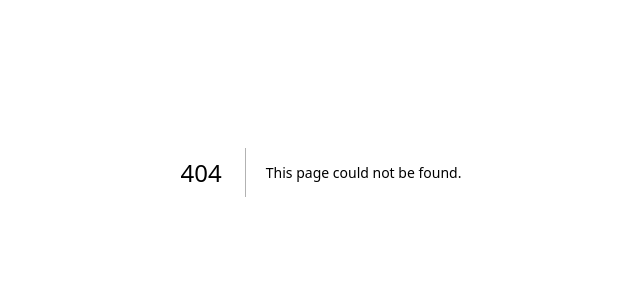
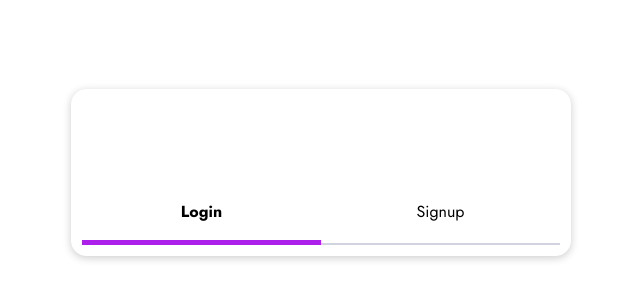
Before and after one commit to ajaysrinivas333/ProductFeedbackApp, a Next.js app: page /auth in a window 1280 px wide. Before the commit this address had no page. Shown: the part 228-528 px from the top of the page, without its empty margins (319-959 px from the left). Built offline with nearby package versions, Linux system fonts and the light colour scheme.

Commit message:
Added Login Wrapper layout with tabs switch

```diff
--- a/package.json
+++ b/package.json
@@ -22,6 +22,7 @@
     "@types/react-dom": "18.0.9",
     "eslint": "8.30.0",
     "eslint-config-next": "13.1.0",
+    "sass": "^1.57.1",
     "typescript": "4.9.4"
   }
 }
--- /dev/null
+++ b/src/components/UI/Card.tsx
@@ -0,0 +1,12 @@
+interface CardProps {
+  className?: string;
+  children: React.ReactNode;
+}
+
+const Card = (props: CardProps) => {
+  const classes = `card ${props.className}`;
+  return <div className={classes}>{props.children}</div>;
+};
+
+
+export default Card
--- /dev/null
+++ b/src/pages/auth/auth.module.scss
@@ -0,0 +1,62 @@
+.wrapper {
+    height: 100vh;
+    width: 100%;
+    display: flex;
+    align-items: center;
+
+    // Auth Container styles
+    .auth-container {
+        margin: auto;
+        max-width: 500px;
+
+        width: 50vw;
+
+        // Avatar wrapper styles
+
+        .avatar-wrapper {
+            min-height: 100px;
+        }
+
+        .actions-wrapper {
+            position: relative;
+
+            .actions-switch {
+                display: flex;
+                justify-content: space-between;
+
+                .login,
+                .signup {
+                    text-align: center;
+                    flex-basis: 50%;
+                    font-weight: 400;
+                    font-size: 16px;
+
+                    &.active {
+                        font-weight: 700;
+                    }
+                }
+            }
+
+            .activeTab {
+                display: block;
+                height: 5px;
+                background-color: #ad1fea;
+                position: absolute;
+                bottom: 0;
+                left: 0;
+                width: 50%;
+                transition: left 0.1s ease-in;
+
+                &.isSignUp {
+                    left: 50%;
+                }
+            }
+
+            hr {
+                margin-top: 20px;
+                border: none;
+                border-top: 2px solid #d1d3e1;
+            }
+        }
+    }
+}
--- /dev/null
+++ b/src/pages/auth/index.tsx
@@ -0,0 +1,45 @@
+import React, { useState } from 'react';
+import Card from '../../components/UI/Card';
+import styles from './auth.module.scss';
+import type { NextPage } from 'next';
+
+const AuthPage: NextPage = () => {
+  const [isLogin, setIsLogin] = useState<boolean>(true);
+  const loginStyleClass: string = isLogin
+    ? `${styles.active} ${styles.login}`
+    : `${styles.login}`;
+  const signupStyleClass: string = !isLogin
+    ? `${styles.active} ${styles.signup}`
+    : `${styles.signup}`;
+
+  const activeTabClass: string = isLogin
+    ? `${styles.activeTab}`
+    : `${styles.activeTab} ${styles.isSignUp}`;
+
+  const loginTabHandler = (): void => setIsLogin(true);
+  const signupTabHandler = (): void => setIsLogin(false);
+
+  return (
+    <div className={styles.wrapper}>
+      <Card className={styles['auth-container']}>
+        <div className={styles['avatar-wrapper']}></div>
+        <div className={styles['actions-wrapper']}>
+          <div className={styles['actions-switch']}>
+            <span onClick={loginTabHandler} className={loginStyleClass}>
+              Login
+            </span>
+            <span onClick={signupTabHandler} className={signupStyleClass}>
+              Signup
+            </span>
+          </div>
+          <span className={activeTabClass}></span>
+          <hr />
+        </div>
+
+        {/* <AuthForm></AuthForm> */}
+      </Card>
+    </div>
+  );
+};
+
+export default AuthPage;
--- a/src/styles/globals.css
+++ b/src/styles/globals.css
@@ -1,77 +1,4 @@
-:root {
-  --max-width: 1100px;
-  --border-radius: 12px;
-  --font-mono: ui-monospace, Menlo, Monaco, 'Cascadia Mono', 'Segoe UI Mono',
-    'Roboto Mono', 'Oxygen Mono', 'Ubuntu Monospace', 'Source Code Pro',
-    'Fira Mono', 'Droid Sans Mono', 'Courier New', monospace;
-
-  --foreground-rgb: 0, 0, 0;
-  --background-start-rgb: 214, 219, 220;
-  --background-end-rgb: 255, 255, 255;
-
-  --primary-glow: conic-gradient(
-    from 180deg at 50% 50%,
-    #16abff33 0deg,
-    #0885ff33 55deg,
-    #54d6ff33 120deg,
-    #0071ff33 160deg,
-    transparent 360deg
-  );
-  --secondary-glow: radial-gradient(
-    rgba(255, 255, 255, 1),
-    rgba(255, 255, 255, 0)
-  );
-
-  --tile-start-rgb: 239, 245, 249;
-  --tile-end-rgb: 228, 232, 233;
-  --tile-border: conic-gradient(
-    #00000080,
-    #00000040,
-    #00000030,
-    #00000020,
-    #00000010,
-    #00000010,
-    #00000080
-  );
-
-  --callout-rgb: 238, 240, 241;
-  --callout-border-rgb: 172, 175, 176;
-  --card-rgb: 180, 185, 188;
-  --card-border-rgb: 131, 134, 135;
-}
-
-@media (prefers-color-scheme: dark) {
-  :root {
-    --foreground-rgb: 255, 255, 255;
-    --background-start-rgb: 0, 0, 0;
-    --background-end-rgb: 0, 0, 0;
-
-    --primary-glow: radial-gradient(rgba(1, 65, 255, 0.4), rgba(1, 65, 255, 0));
-    --secondary-glow: linear-gradient(
-      to bottom right,
-      rgba(1, 65, 255, 0),
-      rgba(1, 65, 255, 0),
-      rgba(1, 65, 255, 0.3)
-    );
-
-    --tile-start-rgb: 2, 13, 46;
-    --tile-end-rgb: 2, 5, 19;
-    --tile-border: conic-gradient(
-      #ffffff80,
-      #ffffff40,
-      #ffffff30,
-      #ffffff20,
-      #ffffff10,
-      #ffffff10,
-      #ffffff80
-    );
-
-    --callout-rgb: 20, 20, 20;
-    --callout-border-rgb: 108, 108, 108;
-    --card-rgb: 100, 100, 100;
-    --card-border-rgb: 200, 200, 200;
-  }
-}
+@import "https://fonts.googleapis.com/css2?family=Jost:wght@400;500;600;700&display=swap";
 
 * {
   box-sizing: border-box;
@@ -83,25 +10,25 @@ html,
 body {
   max-width: 100vw;
   overflow-x: hidden;
+  font-family: "Jost",
+    sans-serif,
+    Helvetica,
+    Arial,
+    sans-serif;
 }
 
-body {
-  color: rgb(var(--foreground-rgb));
-  background: linear-gradient(
-      to bottom,
-      transparent,
-      rgb(var(--background-end-rgb))
-    )
-    rgb(var(--background-start-rgb));
+
+.card {
+  padding: 10px;
+  background-color: white;
+  width: max-content;
+  border-radius: 15px;
+  border: 1px solid white;
+  box-shadow: 0 2px 8px 0 rgba(0, 0, 0, 0.2);
+  transition: all 0.2s ease-in;
+  cursor: pointer;
 }
 
-a {
-  color: inherit;
-  text-decoration: none;
+.card:hover {
+  box-shadow: 0 8px 16px 0 rgba(0, 0, 0, 0.2);
 }
-
-@media (prefers-color-scheme: dark) {
-  html {
-    color-scheme: dark;
-  }
-}
```
Also changed, not shown: src/components/UI/Input.tsx (added, +33 -0 lines), 1 other file (tests, documents, lock files or other folders).
